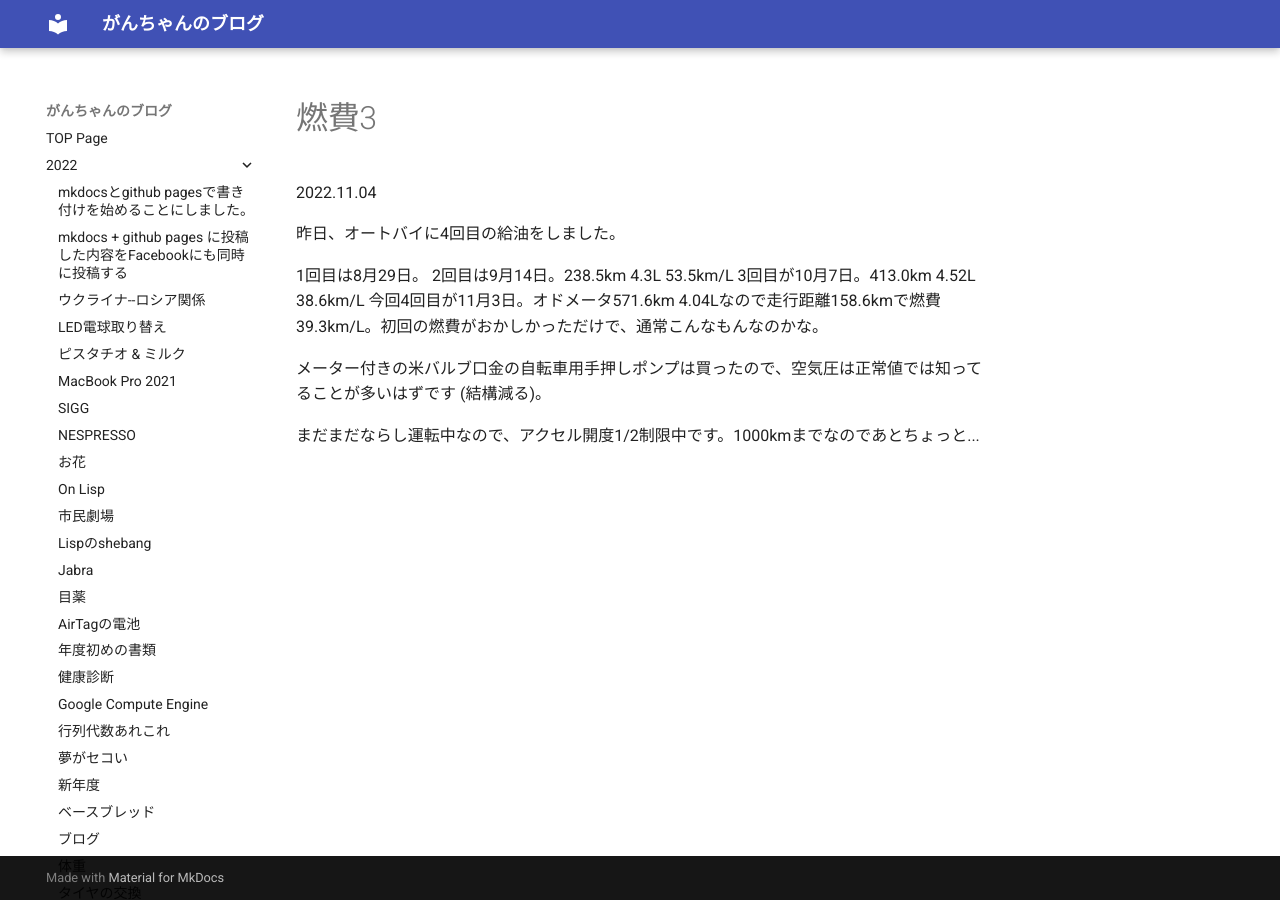
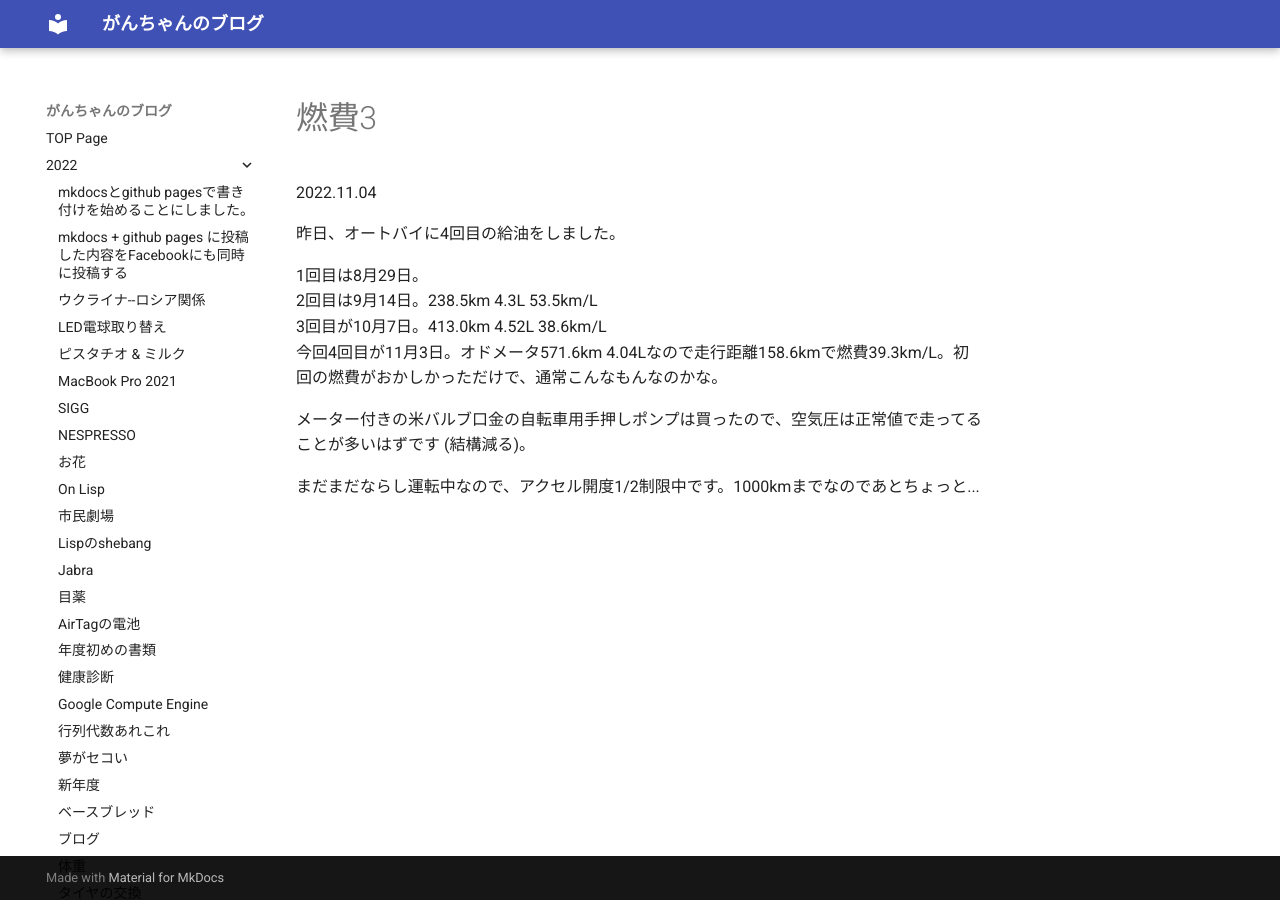
Before and after one commit to kenic/kenic.github.io, an MkDocs documentation site: the page built from docs/2022/1104nenpi.md, in a window 1280 px wide. Built offline with MkDocs 1.6.1 and Material for MkDocs 9.7.7, drawn with Linux system fonts in a browser that asks for light colours.

Commit message:
minor fix

```diff
--- a/docs/2022/1104nenpi.md
+++ b/docs/2022/1104nenpi.md
@@ -4,11 +4,11 @@
 
 昨日、オートバイに4回目の給油をしました。
 
-1回目は8月29日。
-2回目は9月14日。238.5km 4.3L 53.5km/L
-3回目が10月7日。413.0km 4.52L 38.6km/L
+1回目は8月29日。<br />
+2回目は9月14日。238.5km 4.3L 53.5km/L<br />
+3回目が10月7日。413.0km 4.52L 38.6km/L<br />
 今回4回目が11月3日。オドメータ571.6km 4.04Lなので走行距離158.6kmで燃費39.3km/L。初回の燃費がおかしかっただけで、通常こんなもんなのかな。
 
-メーター付きの米バルブ口金の自転車用手押しポンプは買ったので、空気圧は正常値では知ってることが多いはずです (結構減る)。
+メーター付きの米バルブ口金の自転車用手押しポンプは買ったので、空気圧は正常値で走ってることが多いはずです (結構減る)。
 
 まだまだならし運転中なので、アクセル開度1/2制限中です。1000kmまでなのであとちょっと...
```
